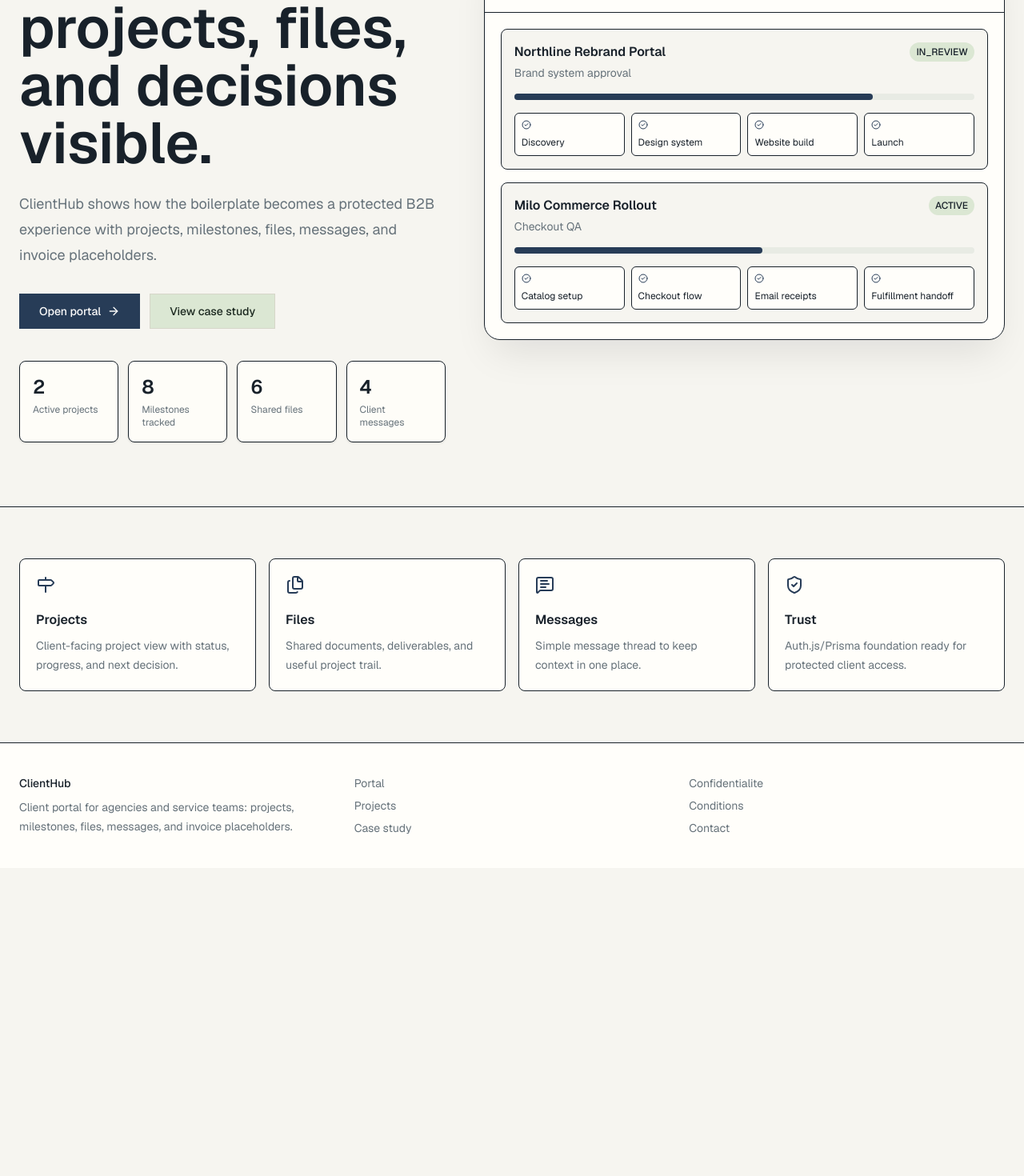
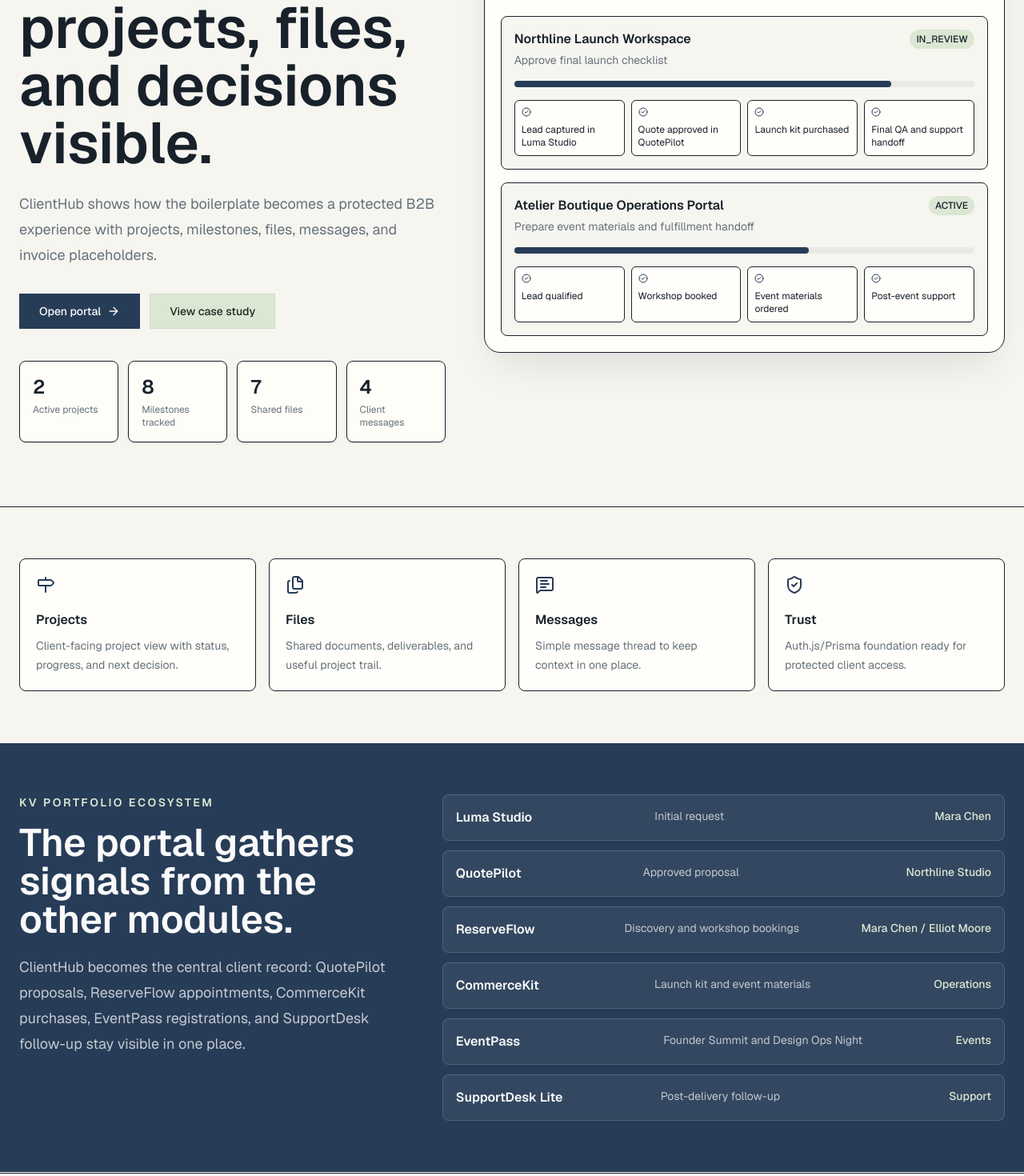
Before and after one commit to kurtisv/clienthub, a Next.js app in the folder apps/web/: page / in a window 1280 px wide. Shown: the part 340-1810 px from the top of the page at 80% size. Before the commit the page ends 1425 px from the top, so only its background shows below. Built offline with nearby package versions, Linux system fonts and the light colour scheme; no server answers.

Commit message:
feat: align client portal with portfolio ecosystem

```diff
--- a/apps/web/src/app/page.tsx
+++ b/apps/web/src/app/page.tsx
@@ -3,7 +3,7 @@ import { ArrowRight, CheckCircle2, Files, MessageSquareText, Milestone, ShieldCh
 
 import { MarketingPageShell } from "@/components/marketing/page-shell";
 import { Button } from "@/components/ui/button";
-import { portalStats, projects } from "@/data/clienthub";
+import { ecosystemHandoffs, portalStats, projects } from "@/data/clienthub";
 import { getCurrentLocale } from "@/lib/locale";
 
 const copy = {
@@ -21,6 +21,9 @@ const copy = {
       { title: "Messages", text: "Fil de discussion simple pour garder le contexte au meme endroit.", icon: MessageSquareText },
       { title: "Confiance", text: "Base Auth.js/Prisma prete pour portail protege et acces client.", icon: ShieldCheck },
     ],
+    ecosystemTitle: "Le portail rassemble les signaux des autres modules.",
+    ecosystemText:
+      "ClientHub devient le dossier client central: devis QuotePilot, rendez-vous ReserveFlow, achats CommerceKit, inscriptions EventPass et suivi SupportDesk restent visibles au meme endroit.",
   },
   en: {
     eyebrow: "Project 7 - Client portal",
@@ -36,6 +39,9 @@ const copy = {
       { title: "Messages", text: "Simple message thread to keep context in one place.", icon: MessageSquareText },
       { title: "Trust", text: "Auth.js/Prisma foundation ready for protected client access.", icon: ShieldCheck },
     ],
+    ecosystemTitle: "The portal gathers signals from the other modules.",
+    ecosystemText:
+      "ClientHub becomes the central client record: QuotePilot proposals, ReserveFlow appointments, CommerceKit purchases, EventPass registrations, and SupportDesk follow-up stay visible in one place.",
   },
 };
 
@@ -117,6 +123,28 @@ export default async function Home() {
             </div>
           ))}
         </section>
+        <section className="border-y bg-primary text-primary-foreground">
+          <div className="mx-auto grid max-w-7xl gap-10 px-6 py-16 lg:grid-cols-[0.82fr_1.18fr]">
+            <div>
+              <p className="text-sm font-semibold uppercase tracking-[0.18em] text-secondary">
+                KV Portfolio ecosystem
+              </p>
+              <h2 className="mt-4 text-3xl font-semibold tracking-normal text-balance sm:text-5xl">
+                {t.ecosystemTitle}
+              </h2>
+              <p className="mt-5 text-lg leading-8 text-primary-foreground/75">{t.ecosystemText}</p>
+            </div>
+            <div className="grid gap-3">
+              {ecosystemHandoffs.map((handoff) => (
+                <div key={handoff.module} className="grid gap-3 rounded-lg border border-white/15 bg-white/[0.06] p-4 sm:grid-cols-[0.7fr_1fr_auto]">
+                  <p className="font-semibold">{handoff.module}</p>
+                  <p className="text-sm text-primary-foreground/72">{handoff.signal}</p>
+                  <p className="text-sm font-medium text-secondary">{handoff.owner}</p>
+                </div>
+              ))}
+            </div>
+          </div>
+        </section>
       </main>
     </MarketingPageShell>
   );
--- a/apps/web/src/app/portal/page.tsx
+++ b/apps/web/src/app/portal/page.tsx
@@ -3,7 +3,7 @@ import { ArrowRight, Files, MessageSquareText, Milestone } from "lucide-react";
 
 import { MarketingPageShell } from "@/components/marketing/page-shell";
 import { Button } from "@/components/ui/button";
-import { portalStats, projects } from "@/data/clienthub";
+import { ecosystemHandoffs, portalStats, projects } from "@/data/clienthub";
 import { getCurrentLocale } from "@/lib/locale";
 
 export default async function PortalPage() {
@@ -69,6 +69,22 @@ export default async function PortalPage() {
             ))}
           </section>
         </div>
+        <section className="mt-8 rounded-lg border bg-card p-5">
+          <p className="text-sm font-semibold uppercase tracking-[0.18em] text-primary">
+            KV Portfolio handoffs
+          </p>
+          <h2 className="mt-3 text-2xl font-semibold">
+            {locale === "fr" ? "Les donnees client viennent de plusieurs modules." : "Client data arrives from several modules."}
+          </h2>
+          <div className="mt-5 grid gap-3 md:grid-cols-2">
+            {ecosystemHandoffs.map((handoff) => (
+              <div key={handoff.module} className="rounded-md border bg-background p-4">
+                <p className="font-semibold">{handoff.module}</p>
+                <p className="mt-1 text-sm text-muted-foreground">{handoff.signal}</p>
+              </div>
+            ))}
+          </div>
+        </section>
       </main>
     </MarketingPageShell>
   );
--- a/apps/web/src/app/portal/projects/[slug]/page.tsx
+++ b/apps/web/src/app/portal/projects/[slug]/page.tsx
@@ -1,6 +1,6 @@
 import Link from "next/link";
 import { notFound } from "next/navigation";
-import { Files, MessageSquareText } from "lucide-react";
+import { Files, Link2, MessageSquareText } from "lucide-react";
 
 import { MarketingPageShell } from "@/components/marketing/page-shell";
 import { Button } from "@/components/ui/button";
@@ -57,6 +57,26 @@ export default async function ProjectDetailPage({ params }: { params: Promise<{
             </div>
           </section>
         </div>
+        <section className="mt-8 rounded-lg border bg-primary p-5 text-primary-foreground">
+          <h2 className="flex items-center gap-2 text-xl font-semibold">
+            <Link2 className="size-5" />
+            KV Portfolio connections
+          </h2>
+          <div className="mt-5 grid gap-3 md:grid-cols-2 lg:grid-cols-3">
+            {[
+              ["QuotePilot", project.source],
+              ["ReserveFlow", project.booking],
+              ["CommerceKit", project.commerceOrder],
+              ["EventPass", project.event],
+              ["SupportDesk Lite", project.support],
+            ].map(([label, value]) => (
+              <div key={label} className="rounded-md border border-white/15 bg-white/[0.08] p-3">
+                <p className="text-xs font-semibold uppercase tracking-[0.14em] text-secondary">{label}</p>
+                <p className="mt-2 text-sm text-primary-foreground/78">{value}</p>
+              </div>
+            ))}
+          </div>
+        </section>
         <Button asChild className="mt-8" variant="secondary">
           <Link href="/portal/projects">Back to projects</Link>
         </Button>
--- a/apps/web/src/data/clienthub.ts
+++ b/apps/web/src/data/clienthub.ts
@@ -2,47 +2,57 @@ export const projects = [
   {
     id: "ch-project-001",
     slug: "northline-rebrand",
-    name: "Northline Rebrand Portal",
+    name: "Northline Launch Workspace",
     client: "Northline Studio",
     status: "IN_REVIEW",
-    progress: 78,
-    budgetCents: 1840000,
-    nextStep: "Brand system approval",
+    progress: 82,
+    budgetCents: 2400000,
+    source: "QuotePilot QP-2026-014",
+    booking: "ReserveFlow discovery call - 2026-05-23",
+    commerceOrder: "CommerceKit CK-2026-0001",
+    event: "EventPass Founder Summit",
+    support: "SupportDesk onboarding ticket ready",
+    nextStep: "Approve final launch checklist",
     dueDate: "2026-06-04",
     accent: "#273c57",
     milestones: [
-      { title: "Discovery", status: "DONE" },
-      { title: "Design system", status: "IN_REVIEW" },
-      { title: "Website build", status: "ACTIVE" },
-      { title: "Launch", status: "UPCOMING" },
+      { title: "Lead captured in Luma Studio", status: "DONE" },
+      { title: "Quote approved in QuotePilot", status: "DONE" },
+      { title: "Launch kit purchased", status: "DONE" },
+      { title: "Final QA and support handoff", status: "ACTIVE" },
     ],
-    files: ["Brand direction.pdf", "Homepage wireframe.fig", "Launch checklist.md"],
+    files: ["QP-2026-014-approved.pdf", "ReserveFlow-call-notes.md", "CommerceKit-order-CK-2026-0001.pdf", "Launch checklist.md"],
     messages: [
-      { author: "Kurtis", body: "Homepage direction is ready for review." },
-      { author: "Client", body: "The calmer version feels closer to the brand." },
+      { author: "Kurtis", body: "The approved quote, booking notes, and launch kit order are now attached to this workspace." },
+      { author: "Mara Chen", body: "The connected view makes the handoff much easier for our team." },
     ],
   },
   {
     id: "ch-project-002",
-    slug: "milo-commerce",
-    name: "Milo Commerce Rollout",
-    client: "Milo Goods",
+    slug: "atelier-portal",
+    name: "Atelier Boutique Operations Portal",
+    client: "Atelier Boutique",
     status: "ACTIVE",
-    progress: 54,
-    budgetCents: 1260000,
-    nextStep: "Checkout QA",
+    progress: 64,
+    budgetCents: 1800000,
+    source: "QuotePilot QP-2026-019",
+    booking: "ReserveFlow workshop - 2026-05-29",
+    commerceOrder: "CommerceKit CK-2026-0002",
+    event: "EventPass Design Ops Night",
+    support: "SupportDesk training follow-up",
+    nextStep: "Prepare event materials and fulfillment handoff",
     dueDate: "2026-06-18",
     accent: "#b95738",
     milestones: [
-      { title: "Catalog setup", status: "DONE" },
-      { title: "Checkout flow", status: "ACTIVE" },
-      { title: "Email receipts", status: "UPCOMING" },
-      { title: "Fulfillment handoff", status: "UPCOMING" },
+      { title: "Lead qualified", status: "DONE" },
+      { title: "Workshop booked", status: "DONE" },
+      { title: "Event materials ordered", status: "ACTIVE" },
+      { title: "Post-event support", status: "UPCOMING" },
     ],
-    files: ["Product import.csv", "Checkout notes.md", "QA report.xlsx"],
+    files: ["QuotePilot-QP-2026-019.pdf", "EventPass-attendee-list.csv", "CommerceKit-fulfillment.md"],
     messages: [
-      { author: "Kurtis", body: "Tax and shipping logic is now visible in the demo." },
-      { author: "Client", body: "Please keep the checkout simple for the first release." },
+      { author: "Kurtis", body: "EventPass registration and CommerceKit fulfillment are now visible in the same client workspace." },
+      { author: "Elliot Moore", body: "Keep the workshop follow-up and support ticket linked here after the event." },
     ],
   },
 ];
@@ -50,8 +60,17 @@ export const projects = [
 export const portalStats = [
   { label: "Active projects", value: "2" },
   { label: "Milestones tracked", value: "8" },
-  { label: "Shared files", value: "6" },
+  { label: "Shared files", value: "7" },
   { label: "Client messages", value: "4" },
 ];
 
+export const ecosystemHandoffs = [
+  { module: "Luma Studio", signal: "Initial request", owner: "Mara Chen" },
+  { module: "QuotePilot", signal: "Approved proposal", owner: "Northline Studio" },
+  { module: "ReserveFlow", signal: "Discovery and workshop bookings", owner: "Mara Chen / Elliot Moore" },
+  { module: "CommerceKit", signal: "Launch kit and event materials", owner: "Operations" },
+  { module: "EventPass", signal: "Founder Summit and Design Ops Night", owner: "Events" },
+  { module: "SupportDesk Lite", signal: "Post-delivery follow-up", owner: "Support" },
+];
+
 export type ClientHubProject = (typeof projects)[number];
```
Also changed, not shown: apps/web/src/app/case-study/page.tsx (+20 -10 lines).
